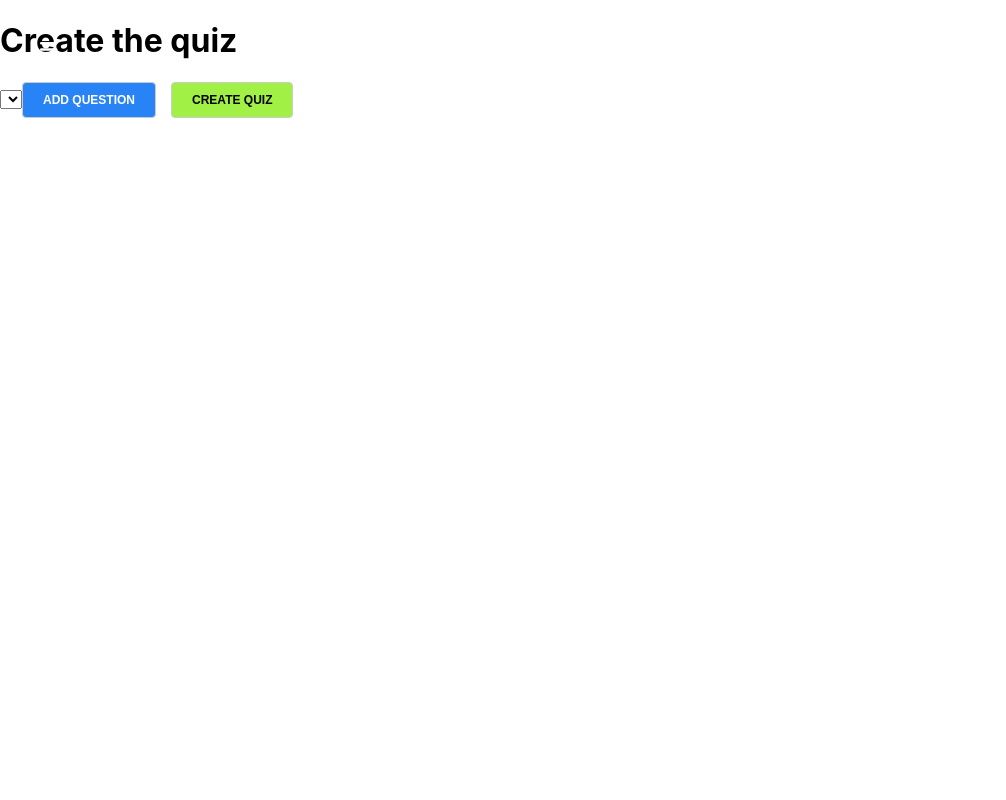
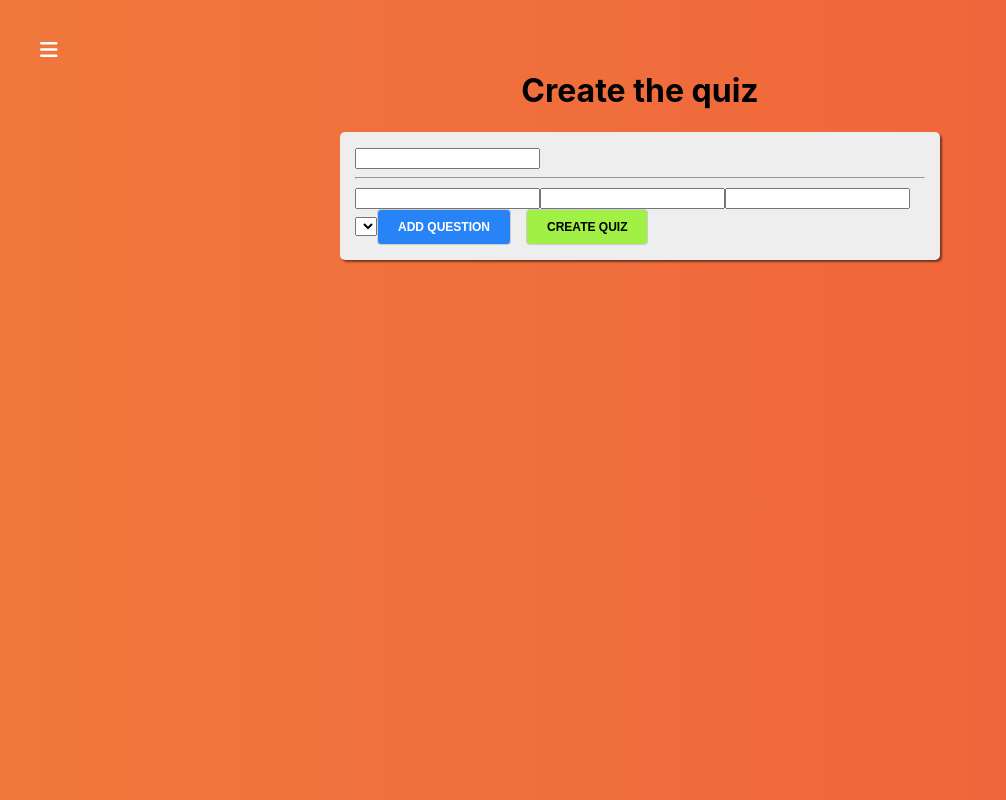
Before and after one commit to tarrinros/react_quiz_app, a React app: page /quiz-creator in a window 1280 px wide. Shown: the whole page, without its empty margins (0-1006 px from the left). Built offline with nearby package versions, Linux system fonts and the light colour scheme.

Commit message:
Add basic styles for CreateQuiz form

```diff
--- a/src/containers/QuizCreator/QuizCreator.js
+++ b/src/containers/QuizCreator/QuizCreator.js
@@ -18,9 +18,17 @@ export default class QuizCreator extends Component {
   render() {
     return (
       <div className={classes.QuizCreator}>
+        <div>
           <h1>Create the quiz</h1>
 
-        <form onSubmit={this.submitHandler}></form>
+
+          <form onSubmit={this.submitHandler}>
+            <input type="text"/>
+            <hr/>
+            <input type="text"/>
+            <input type="text"/>
+            <input type="text"/>
+
             <select></select>
 
             <Button
@@ -36,6 +44,8 @@ export default class QuizCreator extends Component {
             >
               Create quiz
             </Button>
+          </form>
+        </div>
       </div>
     )
   }
--- a/src/containers/QuizCreator/QuizCreator.module.css
+++ b/src/containers/QuizCreator/QuizCreator.module.css
@@ -1,3 +1,25 @@
 .QuizCreator {
+  display: flex;
+  justify-content: center;
+  padding-top: 50px;
+  flex-grow: 1;
+  width: 100%;
+  background: linear-gradient(270deg, #f0613c 0%, #f0783c 100%);
+}
 
+.QuizCreator > div {
+  width: 100%;
+  max-width: 600px;
+  padding: 0 20px;
 }
+
+.QuizCreator h1 {
+  text-align: center;
+}
+
+.QuizCreator form {
+  background: #eeeeee;
+  border-radius: 5px;
+  padding: 15px;
+  box-shadow: 2px 2px 2px rgba(0, 0, 0, .5);
+}
```
Lines whose indentation alone changed are shown as unchanged.
